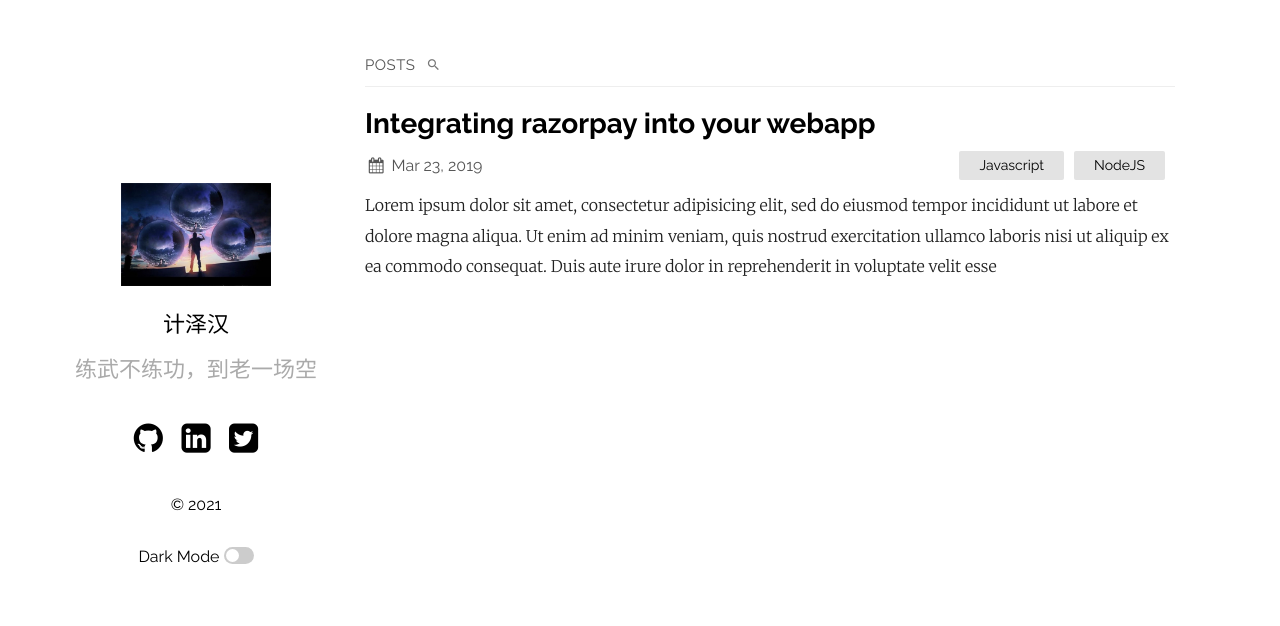
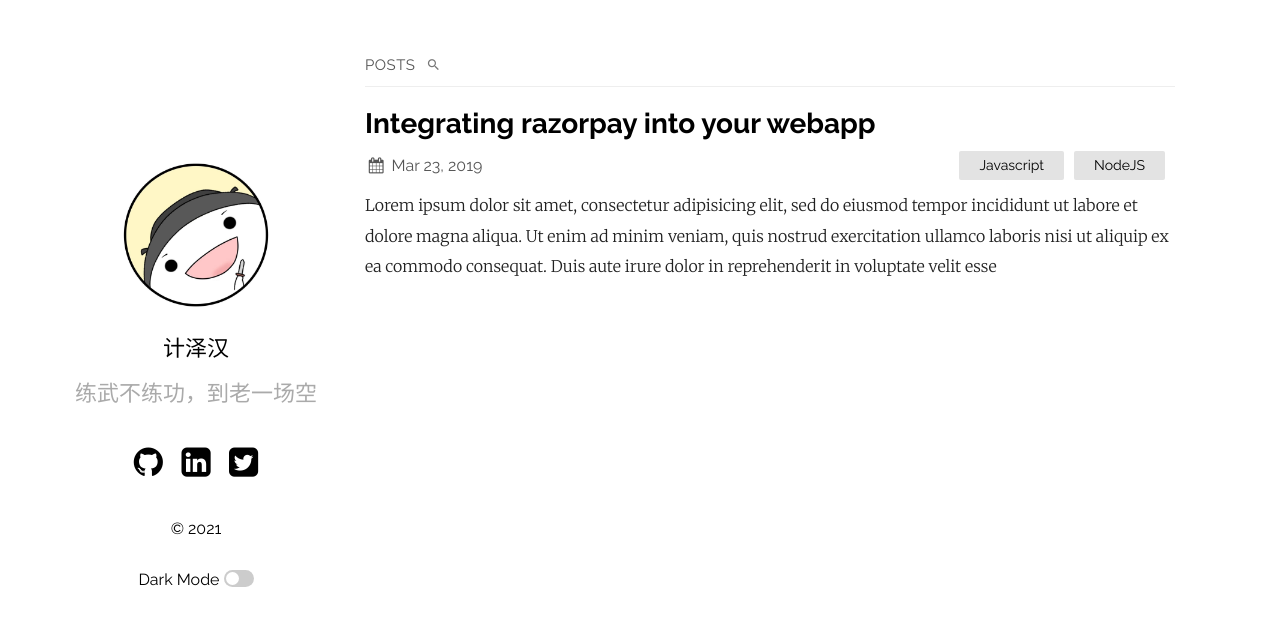
Before and after one commit to Jizehan/jizehan.github.io, a Jekyll site: the page built from index.md, in a window 1280 px wide. Shown: the top 626 px of the page. Built offline with Jekyll 4.4.1, drawn with Linux system fonts in a browser that asks for light colours.

Commit message:
换头像

```diff
--- a/_config.yml
+++ b/_config.yml
@@ -18,7 +18,7 @@ plainwhite:
   sitemap: true # set to true to generate sitemap.xml content
   search: true # set to true to enable searchbar
   dark_mode: true # set to true to add dark mode toggle
-  portfolio_image: "assets/luoji.jpg" # the path from the base directory of the site to the image to display (no / at the start)
+  portfolio_image: "assets/qiuqiu.jpeg" # the path from the base directory of the site to the image to display (no / at the start)
   html_lang: "en" # set the lang attribute of the <html> tag for the pages. See here for a list of codes: https://www.w3schools.com/tags/ref_country_codes.asp
   condensed_mobile:
     #- home
```
Also changed, not shown: assets/qiuqiu.jpeg (added).
